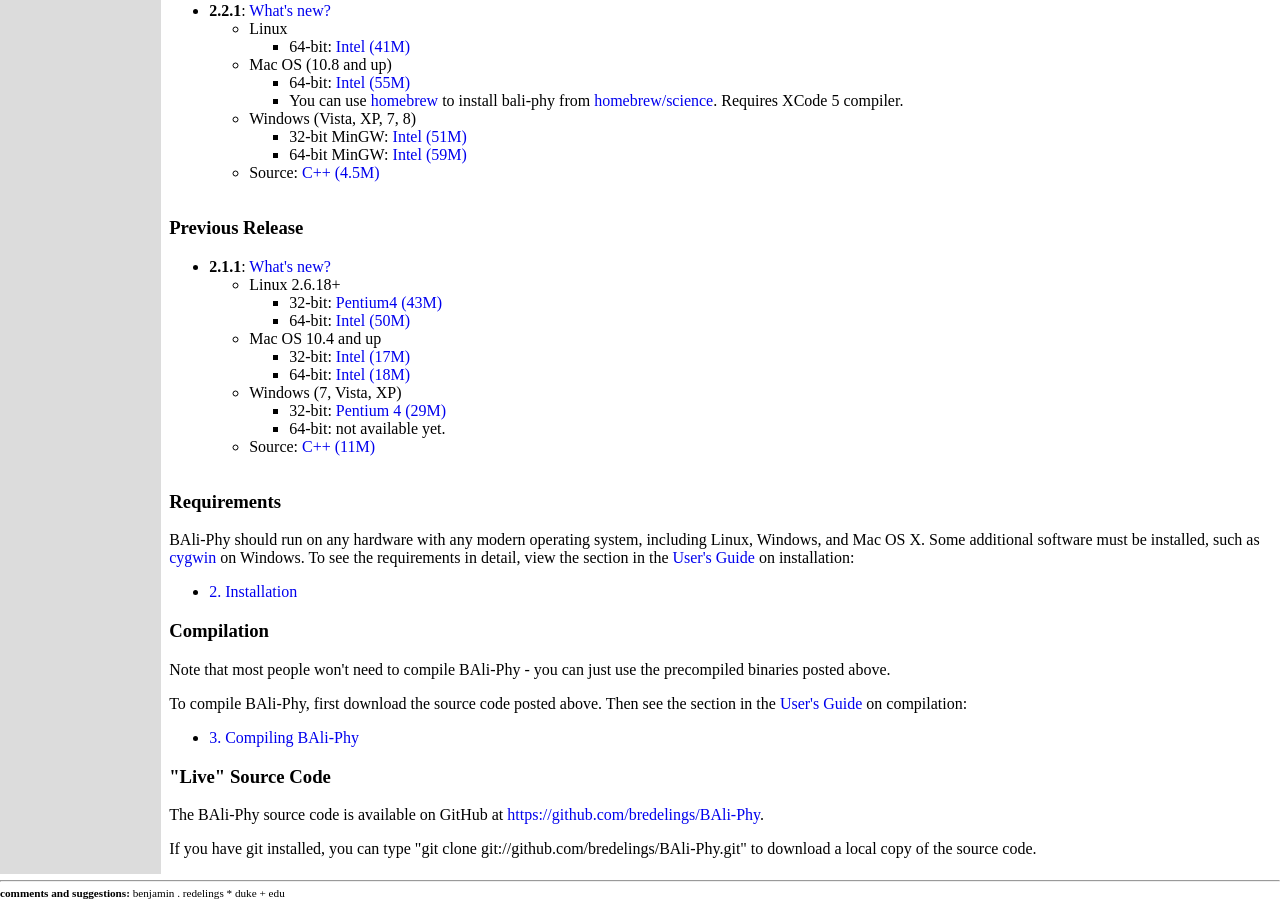
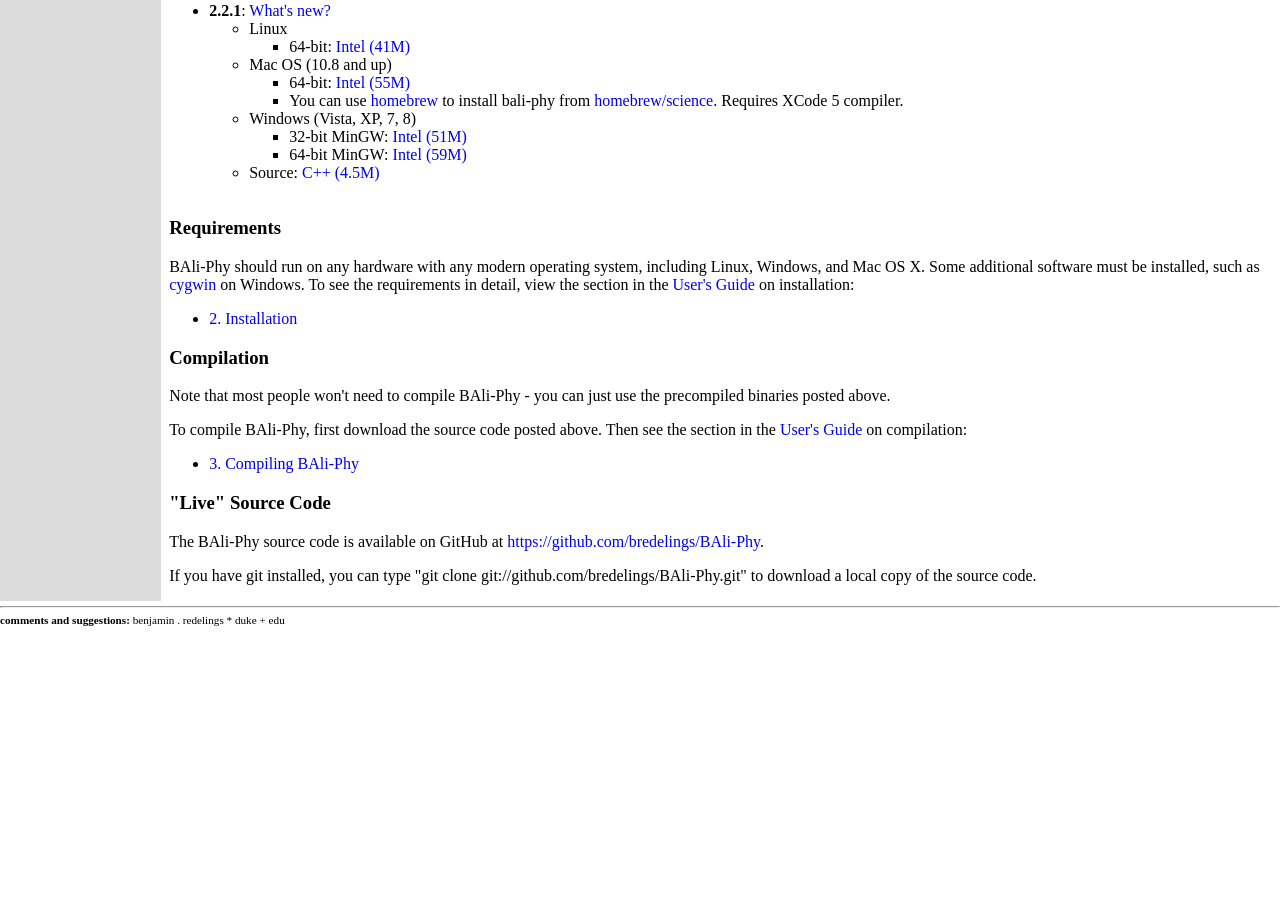
Before and after one commit to bredelings/php-bali-phy.org, a PHP site: page /download.php in a window 1280 px wide. Shown: the part 497-1396 px from the top of the page. After the commit the page ends 1123 px from the top, so only its background shows below. Run offline with PHP 8.4, Linux system fonts and the light colour scheme; data that the repository does not hold is empty.

Commit message:
Remove prev-prev release.
Former-commit-id: 91f38b007b1d3b9ebd7db4eb3bf5918d2bbe0a3b

```diff
--- a/download.php
+++ b/download.php
@@ -79,34 +79,6 @@
 	  </li>
 	</ul>
 
-	<h3>Previous Release</h3>
-	<ul>
-	  <li style="padding-bottom:1em"><b>2.1.1</b>: <a href="news.php#2.1.1">What's new?</a>
-	    <ul>
-	      <li>Linux 2.6.18+
-		<ul>
-		  <li>32-bit: <?php track_link("bali-phy-2.1.1-linux32.tar.gz","Pentium4 (43M)") ?></li>
-		  <li>64-bit: <?php track_link("bali-phy-2.1.1-linux64.tar.gz","Intel (50M)") ?></li>
-		</ul>
-	      </li>
-	      <li>Mac OS 10.4 and up
-		<ul>
-		  <li>32-bit: <?php track_link("bali-phy-2.1.1-mac32-intel.tar.gz","Intel (17M)") ?></li>
-		  <li>64-bit: <?php track_link("bali-phy-2.1.1-mac64-intel.tar.gz","Intel (18M)") ?></li>
-		</ul>
-	      </li>
-	      <li>Windows (7, Vista, XP)
-		<ul>
-		  <li>32-bit: <?php track_link("bali-phy-2.1.1-mingw32-p4.tar.gz","Pentium 4 (29M)") ?></li>
-		  <li>64-bit: not available yet.</li>
-		</ul>
-	      </li>
-	      <li>Source: <?php track_link("bali-phy-2.1.1.tar.gz","C++ (11M)") ?></li>
-	    </ul>
-	  </li>
-	</ul>
-
-
 
 	<!-- p>Mac OS X users note: some browsers may automatically append a '.gtar' to the end of these files.  Uncompression tool 'tar' will still recognize and uncompress these files.</p -->
 
```
